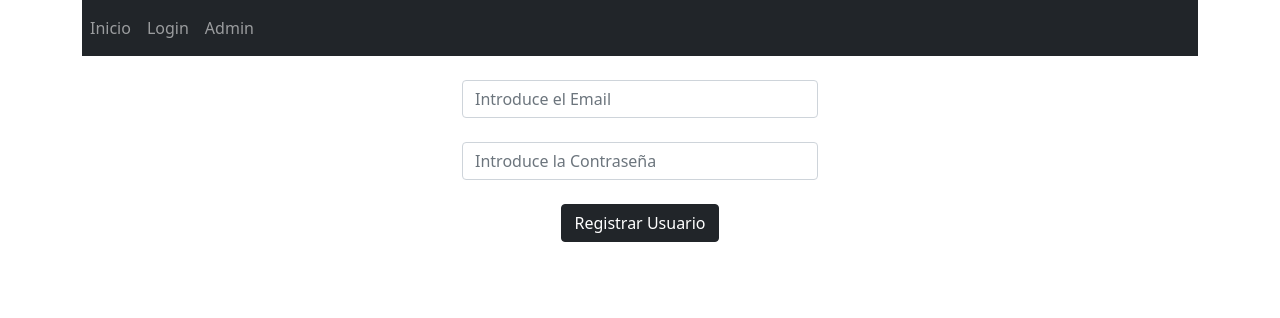
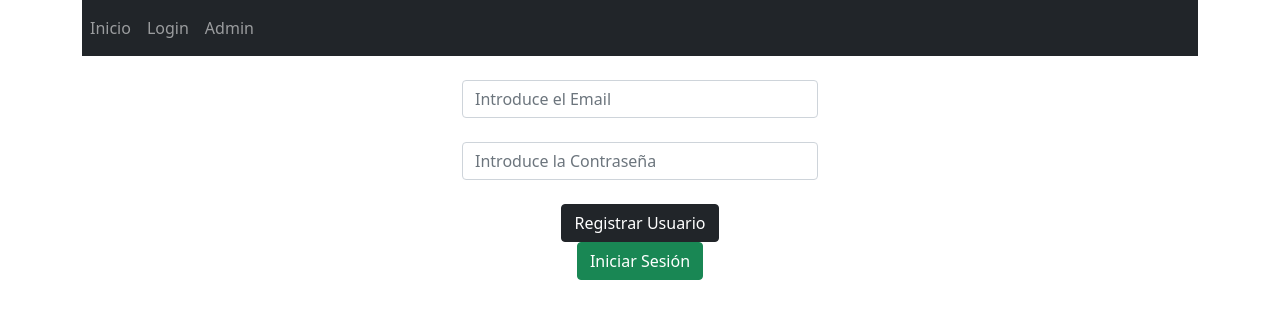
Before and after one commit to Joeypph/login, a React (Create React App) app: page /login in a window 1280 px wide. Shown: the top 318 px of the page. Built offline with nearby package versions, Linux system fonts and the light colour scheme.

Commit message:
login User imlementation

```diff
--- a/src/components/Login.jsx
+++ b/src/components/Login.jsx
@@ -1,3 +1,4 @@
+import { signInWithEmailAndPassword } from 'firebase/auth'
 import React, {useState} from 'react'
 import {auth,createUserWithEmailAndPassword} from '../firebaseconfig'
 
@@ -20,6 +21,22 @@ function Login() {
         setmsgError('La contraseña debe tener al menos 6 caracteres o más')
       }
 
+    })
+  }
+  const loginUsuario = () =>{
+    signInWithEmailAndPassword(auth,email,password)
+    .then((r)=>console.log(r))
+    .catch((err)=>{
+      console.log(err.code)
+      if(err.code=='auth/user-not-found'){
+        setmsgError('Usuario no encontrado')
+      }
+      else if(err.code=='auth/wrong-password'){
+        setmsgError('La contraseña es incorrecta')
+      }
+      else if(err.code=='auth/invalid-email'){
+        setmsgError('Email no valido')
+      }
     })
   }
   return (
@@ -45,7 +62,12 @@ function Login() {
               type="submit"
               value="Registrar Usuario"/>
           </form>
-          {msgError != null ? (<div style={{color:'red'}}>{msgError} </div>): (<span></span>) }
+          <button
+          onClick={loginUsuario}
+            className='btn btn-success btn-block'>
+            Iniciar Sesión
+          </button>
+          {msgError != null ? (<div className='alert alert-danger'>{msgError} </div>): (<span></span>) }
       </div>
       <div className='col'></div>
     </div>
```
